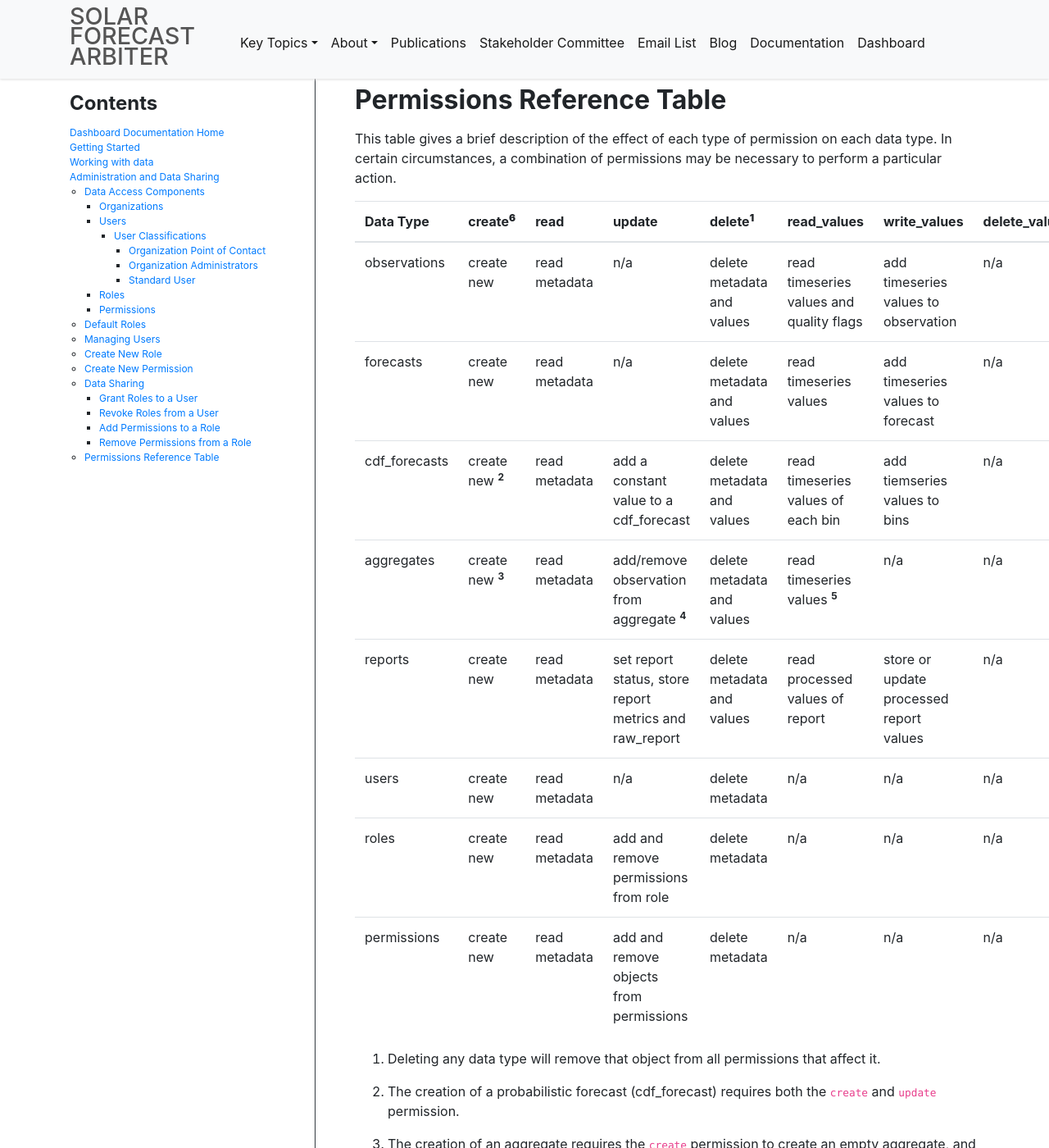
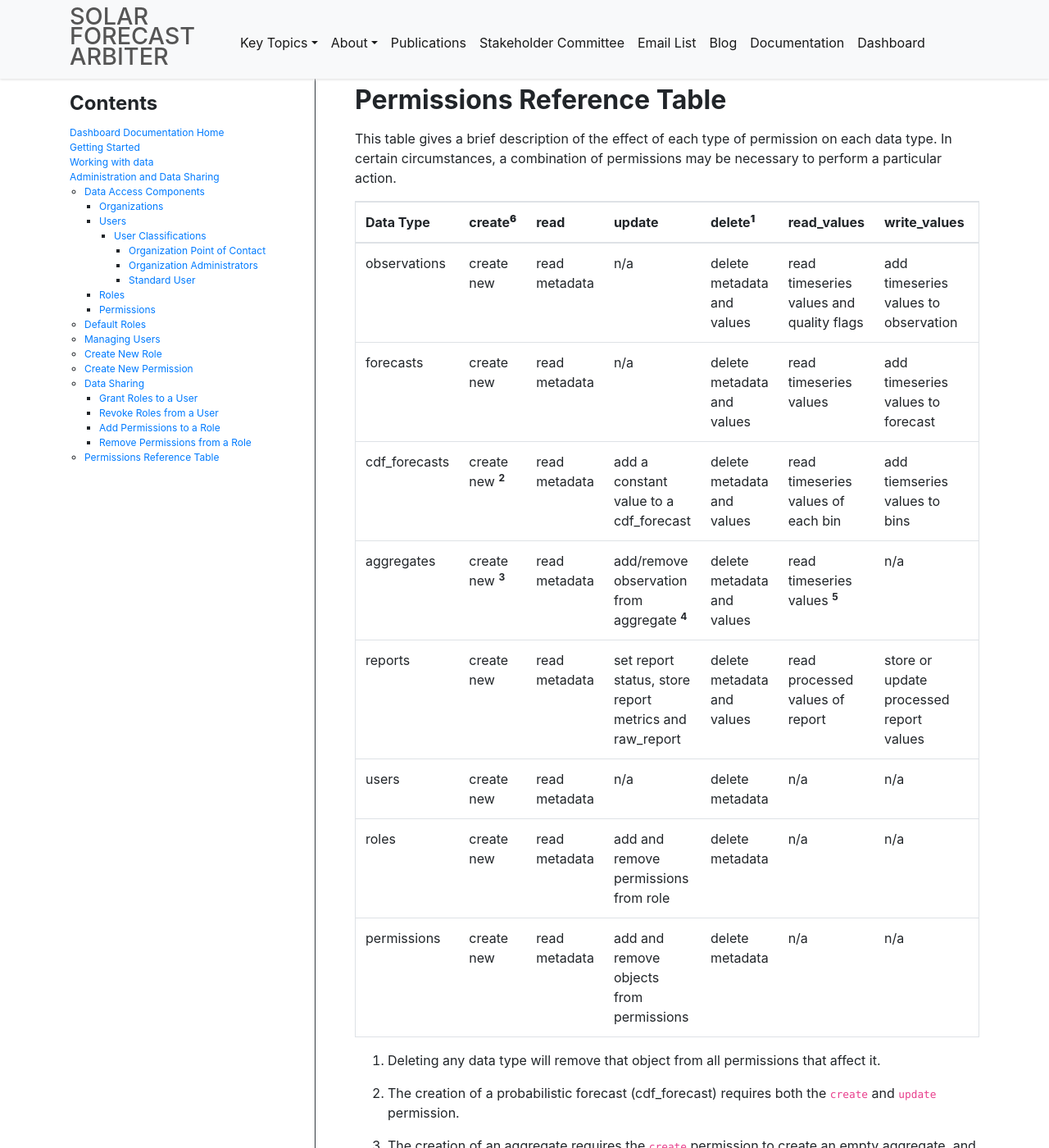
Before and after one commit to SolarArbiter/SolarArbiter.github.io, a Jekyll site: the page built from documentation/dashboard/administration.md, in a window 1280 px wide and 1400 px high, scrolled down 10045 px. Shown: the whole window at 82% size. Built offline with Jekyll 4.4.1, drawn with Linux system fonts in a browser that asks for light colours.

Commit message:
perm reference table overlow set to scroll

```diff
--- a/css/styles.css
+++ b/css/styles.css
@@ -226,3 +226,9 @@ img{
     margin: 0 auto;
     max-width: 100%;
 }
+.table.perm-table{
+    border: 1px solid #dee2e6;
+    display: block;
+    overflow-x: scroll;
+    max-width: 100%;
+}
--- a/documentation/dashboard/administration.md
+++ b/documentation/dashboard/administration.md
@@ -321,7 +321,6 @@ This table gives a brief description of the effect of each type of permission
 on each data type. In certain circumstances, a combination of permissions
 may be necessary to perform a particular action.
 
-
 |Data Type|create<sup><b>6</b></sup>|read|update|delete<sup><b>1</b></sup>|read_values|write_values|delete_values|grant|revoke|
 |---------|------|----|------|------|-----------|------------|-------------|-----|------|
 |observations|create new|read metadata|n/a|delete metadata and values|read timeseries values and quality flags|add timeseries values to observation|n/a|n/a|n/a|
@@ -332,7 +331,7 @@ may be necessary to perform a particular action.
 |users|create new|read metadata|n/a|delete metadata|n/a|n/a|n/a|n/a|n/a|
 |roles|create new|read metadata|add and remove permissions from role|delete metadata|n/a|n/a|n/a|add role to user|remove role from user|
 |permissions|create new|read metadata|add and remove objects from permissions|delete metadata|n/a|n/a|n/a|n/a|n/a|
-{: .table}
+{: .table .perm-table}
 
 1. Deleting any data type will remove that object from all permissions
    that affect it.
```
